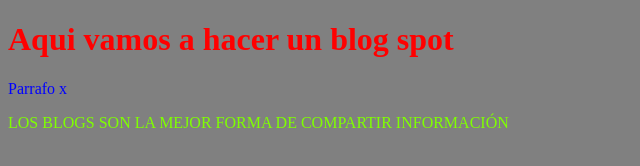
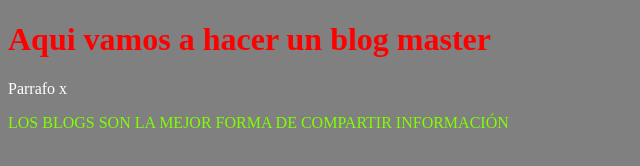
Before and after one commit to francisco1337/hyperblog, a plain HTML site: page index.html in a window 1280 px wide. Shown: the whole page, without its empty margins (0-640 px from the left). Drawn offline with Linux system fonts and the light colour scheme.

Commit message:
modifique la cabecera por master y un color

```diff
--- a/index.html
+++ b/index.html
@@ -10,7 +10,7 @@
 <body>
     <h1
         style="color:red"
-    >Aqui vamos a hacer un blog spot</h1>
+    >Aqui vamos a hacer un blog master</h1>
     <p>Parrafo x</p>
     <p style="color:chartreuse"> LOS BLOGS SON LA MEJOR FORMA DE COMPARTIR INFORMACIÓN</p>
 </body>
--- a/style.css
+++ b/style.css
@@ -3,5 +3,5 @@ body {
 }
 
 p {
-    color:blue
+    color:white
 }
```
